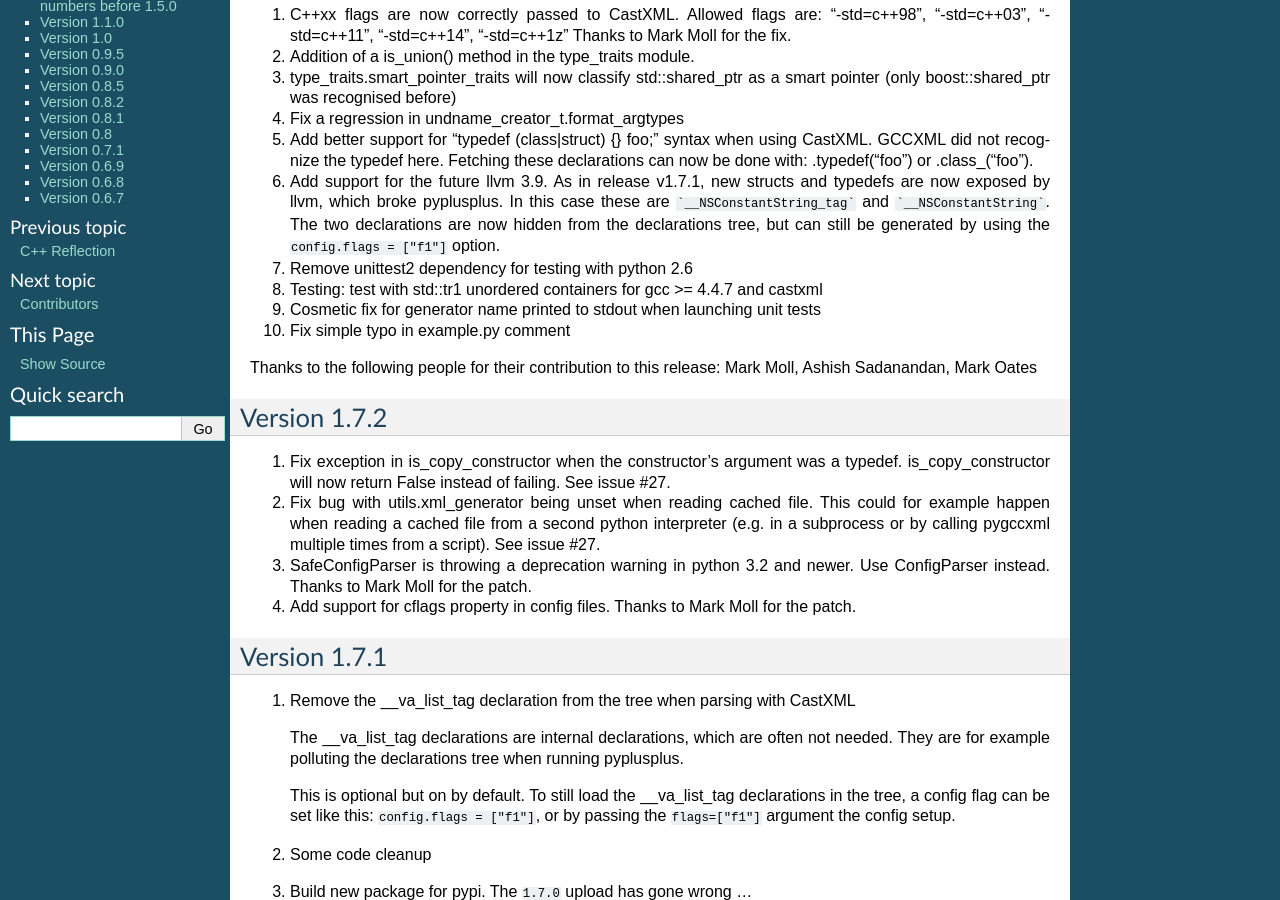
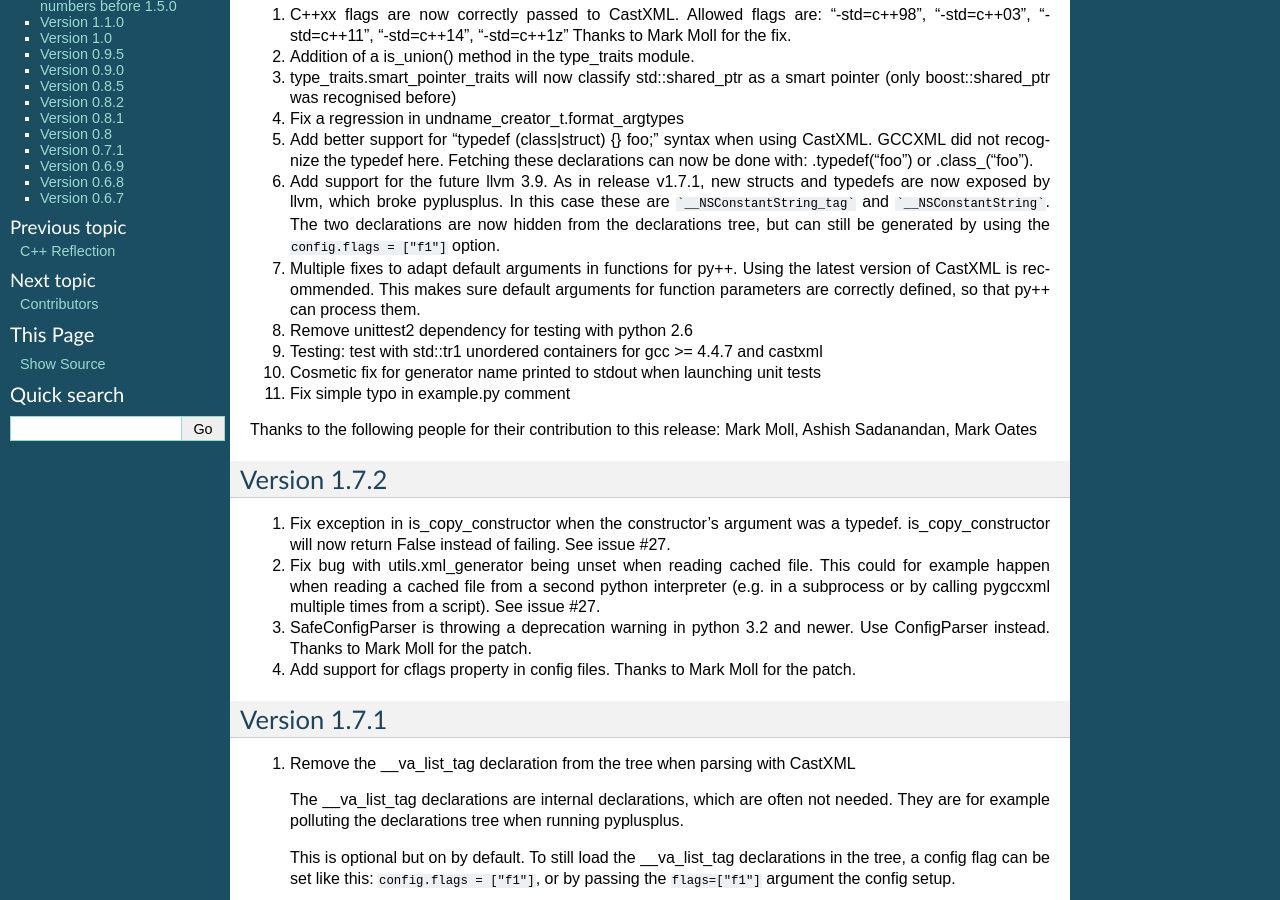
Before and after one commit to CastXML/pygccxml, a Sphinx documentation site: the page built from docs/history.rst, in a window 1280 px wide and 900 px high, scrolled down 300 px. Built offline with Sphinx 7.4.7, drawn with Linux system fonts in a browser that asks for light colours.

Commit message:
Document changes about default arguments

```diff
--- a/docs/history.rst
+++ b/docs/history.rst
@@ -35,13 +35,17 @@ Version 1.7.3 (not yet released)
    The two declarations are now hidden from the declarations tree, but can still
    be generated by using the ``config.flags = ["f1"]`` option.
 
-7. Remove unittest2 dependency for testing with python 2.6
+7. Multiple fixes to adapt default arguments in functions for py++. Using the
+   latest version of CastXML is recommended. This makes sure default arguments
+   for function parameters are correctly defined, so that py++ can process them.
 
-8. Testing: test with std::tr1 unordered containers for gcc >= 4.4.7 and castxml
+8. Remove unittest2 dependency for testing with python 2.6
 
-9. Cosmetic fix for generator name printed to stdout when launching unit tests
+9. Testing: test with std::tr1 unordered containers for gcc >= 4.4.7 and castxml
 
-10. Fix simple typo in example.py comment
+10. Cosmetic fix for generator name printed to stdout when launching unit tests
+
+11. Fix simple typo in example.py comment
 
 Thanks to the following people for their contribution to this release:
 Mark Moll, Ashish Sadanandan, Mark Oates
```
